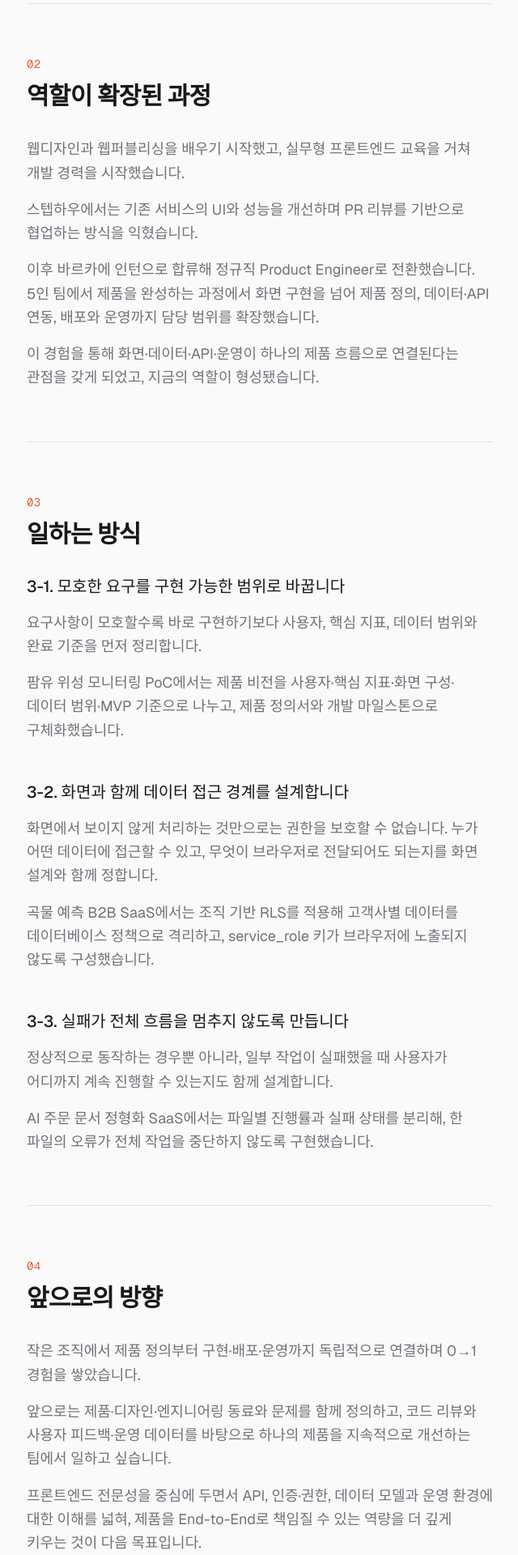
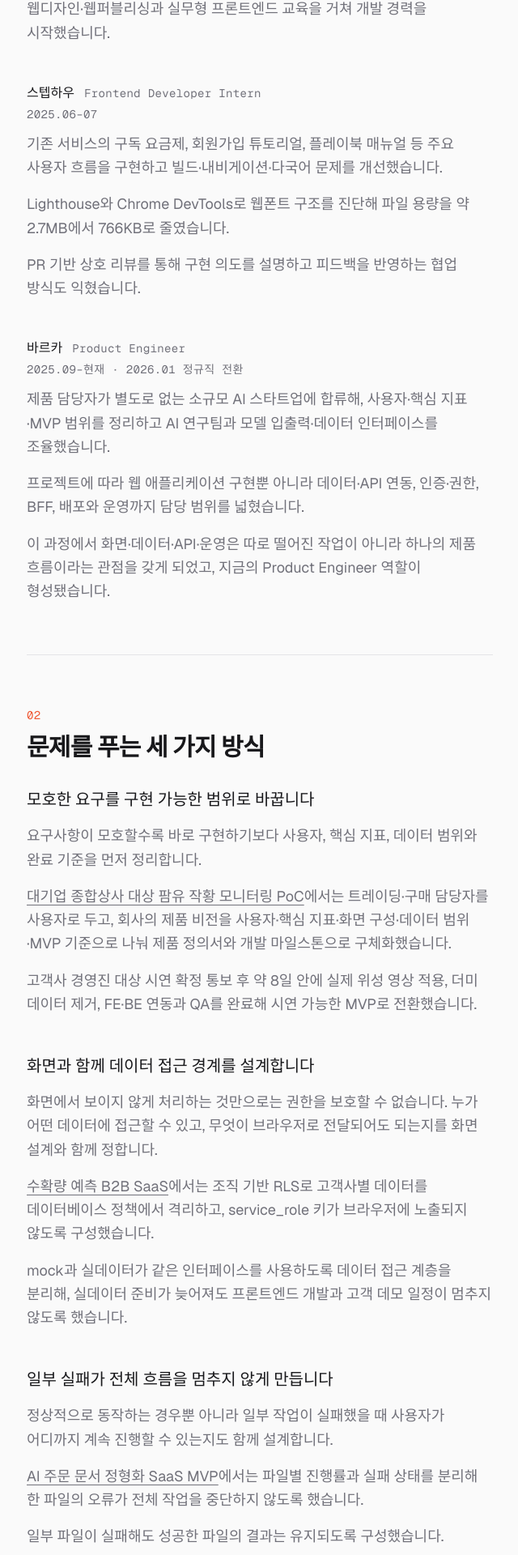
Before and after one commit to Koi-0/koi-dev, a Next.js app: page /about in a window 1280 px wide. Shown: the part 595-2515 px from the top of the page at 81% size, without its empty margins (319-959 px from the left). Built offline with nearby package versions, Linux system fonts and the light colour scheme.

Commit message:
feat: About 페이지 개편 - Hero 통합·3섹션 재편·프로젝트 본문 링크·SEO 메타데이터 정비

```diff
--- a/src/app/about/page.tsx
+++ b/src/app/about/page.tsx
@@ -1,14 +1,26 @@
 import Link from "next/link";
 import type { Metadata } from "next";
 
+const description =
+  "제품 문제를 실제 동작하는 서비스로 연결하는 Product Engineer 전우영입니다. 역할이 확장된 과정과 문제를 푸는 세 가지 방식을 소개합니다.";
+
 export const metadata: Metadata = {
   title: "About",
-  description: "KOI 소개 — 개발자로서 걸어온 길과 관심사.",
+  description,
   alternates: { canonical: "/about" },
+  openGraph: {
+    title: "About | KOI",
+    description,
+    url: "https://koi-dev.vercel.app/about",
+    type: "profile",
+  },
 };
 
 const linkRowClass =
   "group flex items-baseline justify-between gap-4 border-b border-border py-5 transition-colors hover:border-accent";
+
+const inlineLinkClass =
+  "underline underline-offset-4 transition-colors hover:text-accent";
 
 export default function AboutPage() {
   return (
@@ -17,78 +29,117 @@ export default function AboutPage() {
         <header>
           <p className="font-mono text-sm tracking-wide text-accent">About</p>
           <h1 className="mt-3 break-keep text-3xl font-semibold tracking-tight sm:text-4xl">
-            소개
+            제품 문제를 실제 동작하는 서비스로 연결합니다.
           </h1>
+          <p className="mt-8 break-keep text-lg leading-relaxed text-muted">
+            React·Next.js·TypeScript를 주력 기술로 사용하며, 모호한 요구사항을
+            사용자 흐름과 시스템 경계로 구체화하고 구현·배포·운영까지 연결하는{" "}
+            <span className="whitespace-nowrap">Product Engineer</span>,
+            전우영입니다.
+          </p>
+          <p className="mt-4 break-keep text-lg leading-relaxed text-muted">
+            기능 단위의 구현에 그치지 않고, 제품이 실제로 사용되고 운영되기까지
+            비어 있는 문제를 찾아 끝까지 해결하는 데 강점이 있습니다.
+          </p>
         </header>
 
         <section className="mt-16 border-t border-border pt-16">
           <p className="font-mono text-sm tracking-wide text-accent">01</p>
           <h2 className="mt-3 break-keep text-2xl font-semibold tracking-tight sm:text-3xl">
-            제품 문제를 실제 동작하는 서비스로 연결합니다.
+            프론트엔드에서 제품 전체 흐름으로
           </h2>
           <p className="mt-8 break-keep text-lg leading-relaxed text-muted">
-            전우영입니다.
+            웹디자인·웹퍼블리싱과 실무형 프론트엔드 교육을 거쳐 개발 경력을
+            시작했습니다.
           </p>
-          <p className="mt-4 break-keep text-lg leading-relaxed text-muted">
-            React·Next.js·TypeScript를 가장 강한 기술 기반으로 삼아, 사용자
-            흐름과 시스템 경계를 구체화하고 구현·배포·운영까지 연결하는 Product
-            Engineer로 일하고 있습니다.
-          </p>
-          <p className="mt-4 break-keep text-lg leading-relaxed text-muted">
-            모호한 요구사항을 실제 사용 가능한 제품으로 만드는 과정에 강점이
-            있습니다.
-          </p>
+
+          <div className="mt-12">
+            <div className="flex flex-col gap-1 sm:flex-row sm:items-baseline sm:gap-3">
+              <p className="break-keep font-medium text-foreground">스텝하우</p>
+              <p className="break-keep font-mono text-sm tracking-wide text-muted">
+                Frontend Developer Intern
+              </p>
+            </div>
+            <p className="mt-1 break-keep font-mono text-sm tracking-wide text-muted">
+              2025.06–07
+            </p>
+            <p className="mt-3 break-keep text-lg leading-relaxed text-muted">
+              기존 서비스의 구독 요금제, 회원가입 튜토리얼, 플레이북 매뉴얼 등
+              주요 사용자 흐름을 구현하고 빌드·내비게이션·다국어 문제를
+              개선했습니다.
+            </p>
+            <p className="mt-4 break-keep text-lg leading-relaxed text-muted">
+              Lighthouse와 Chrome DevTools로 웹폰트 구조를 진단해 파일 용량을 약
+              2.7MB에서 766KB로 줄였습니다.
+            </p>
+            <p className="mt-4 break-keep text-lg leading-relaxed text-muted">
+              PR 기반 상호 리뷰를 통해 구현 의도를 설명하고 피드백을 반영하는
+              협업 방식도 익혔습니다.
+            </p>
+          </div>
+
+          <div className="mt-12">
+            <div className="flex flex-col gap-1 sm:flex-row sm:items-baseline sm:gap-3">
+              <p className="break-keep font-medium text-foreground">바르카</p>
+              <p className="break-keep font-mono text-sm tracking-wide text-muted">
+                Product Engineer
+              </p>
+            </div>
+            <p className="mt-1 break-keep font-mono text-sm tracking-wide text-muted">
+              2025.09–현재 · 2026.01 정규직 전환
+            </p>
+            <p className="mt-3 break-keep text-lg leading-relaxed text-muted">
+              제품 담당자가 별도로 없는 소규모 AI 스타트업에 합류해, 사용자·핵심
+              지표·MVP 범위를 정리하고 AI 연구팀과 모델 입출력·데이터
+              인터페이스를 조율했습니다.
+            </p>
+            <p className="mt-4 break-keep text-lg leading-relaxed text-muted">
+              프로젝트에 따라 웹 애플리케이션 구현뿐 아니라 데이터·API 연동,
+              인증·권한, BFF, 배포와 운영까지 담당 범위를 넓혔습니다.
+            </p>
+            <p className="mt-4 break-keep text-lg leading-relaxed text-muted">
+              이 과정에서 화면·데이터·API·운영은 따로 떨어진 작업이 아니라
+              하나의 제품 흐름이라는 관점을 갖게 되었고, 지금의 Product Engineer
+              역할이 형성됐습니다.
+            </p>
+          </div>
         </section>
 
         <section className="mt-16 border-t border-border pt-16">
           <p className="font-mono text-sm tracking-wide text-accent">02</p>
           <h2 className="mt-3 break-keep text-2xl font-semibold tracking-tight sm:text-3xl">
-            역할이 확장된 과정
-          </h2>
-          <p className="mt-8 break-keep text-lg leading-relaxed text-muted">
-            웹디자인과 웹퍼블리싱을 배우기 시작했고, 실무형 프론트엔드 교육을
-            거쳐 개발 경력을 시작했습니다.
-          </p>
-          <p className="mt-4 break-keep text-lg leading-relaxed text-muted">
-            스텝하우에서는 기존 서비스의 UI와 성능을 개선하며 PR 리뷰를 기반으로
-            협업하는 방식을 익혔습니다.
-          </p>
-          <p className="mt-4 break-keep text-lg leading-relaxed text-muted">
-            이후 바르카에 인턴으로 합류해 정규직 Product Engineer로
-            전환했습니다. 5인 팀에서 제품을 완성하는 과정에서 화면 구현을 넘어
-            제품 정의, 데이터·API 연동, 배포와 운영까지 담당 범위를
-            확장했습니다.
-          </p>
-          <p className="mt-4 break-keep text-lg leading-relaxed text-muted">
-            이 경험을 통해 화면·데이터·API·운영이 하나의 제품 흐름으로
-            연결된다는 관점을 갖게 되었고, 지금의 역할이 형성됐습니다.
-          </p>
-        </section>
-
-        <section className="mt-16 border-t border-border pt-16">
-          <p className="font-mono text-sm tracking-wide text-accent">03</p>
-          <h2 className="mt-3 break-keep text-2xl font-semibold tracking-tight sm:text-3xl">
-            일하는 방식
+            문제를 푸는 세 가지 방식
           </h2>
 
           <div className="mt-8">
             <h3 className="break-keep text-xl font-medium">
-              3-1. 모호한 요구를 구현 가능한 범위로 바꿉니다
+              모호한 요구를 구현 가능한 범위로 바꿉니다
             </h3>
             <p className="mt-4 break-keep text-lg leading-relaxed text-muted">
               요구사항이 모호할수록 바로 구현하기보다 사용자, 핵심 지표, 데이터
               범위와 완료 기준을 먼저 정리합니다.
             </p>
             <p className="mt-4 break-keep text-lg leading-relaxed text-muted">
-              팜유 위성 모니터링 PoC에서는 제품 비전을 사용자·핵심 지표·화면
-              구성·데이터 범위·MVP 기준으로 나누고, 제품 정의서와 개발
-              마일스톤으로 구체화했습니다.
+              <Link
+                href="/projects/palm-monitoring-poc"
+                className={inlineLinkClass}
+              >
+                대기업 종합상사 대상 팜유 작황 모니터링 PoC
+              </Link>
+              {
+                "에서는 트레이딩·구매 담당자를 사용자로 두고, 회사의 제품 비전을 사용자·핵심 지표·화면 구성·데이터 범위·MVP 기준으로 나눠 제품 정의서와 개발 마일스톤으로 구체화했습니다."
+              }
+            </p>
+            <p className="mt-4 break-keep text-lg leading-relaxed text-muted">
+              고객사 경영진 대상 시연 확정 통보 후 약 8일 안에 실제 위성 영상
+              적용, 더미 데이터 제거, FE·BE 연동과 QA를 완료해 시연 가능한 MVP로
+              전환했습니다.
             </p>
           </div>
 
           <div className="mt-12">
             <h3 className="break-keep text-xl font-medium">
-              3-2. 화면과 함께 데이터 접근 경계를 설계합니다
+              화면과 함께 데이터 접근 경계를 설계합니다
             </h3>
             <p className="mt-4 break-keep text-lg leading-relaxed text-muted">
               화면에서 보이지 않게 처리하는 것만으로는 권한을 보호할 수
@@ -96,55 +147,69 @@ export default function AboutPage() {
               전달되어도 되는지를 화면 설계와 함께 정합니다.
             </p>
             <p className="mt-4 break-keep text-lg leading-relaxed text-muted">
-              곡물 예측 B2B SaaS에서는 조직 기반 RLS를 적용해 고객사별 데이터를
-              데이터베이스 정책으로 격리하고, service_role 키가 브라우저에
-              노출되지 않도록 구성했습니다.
+              <Link href="/projects" className={inlineLinkClass}>
+                수확량 예측 B2B SaaS
+              </Link>
+              {
+                "에서는 조직 기반 RLS로 고객사별 데이터를 데이터베이스 정책에서 격리하고, service_role 키가 브라우저에 노출되지 않도록 구성했습니다."
+              }
+            </p>
+            <p className="mt-4 break-keep text-lg leading-relaxed text-muted">
+              mock과 실데이터가 같은 인터페이스를 사용하도록 데이터 접근 계층을
+              분리해, 실데이터 준비가 늦어져도 프론트엔드 개발과 고객 데모
+              일정이 멈추지 않도록 했습니다.
             </p>
           </div>
 
           <div className="mt-12">
             <h3 className="break-keep text-xl font-medium">
-              3-3. 실패가 전체 흐름을 멈추지 않도록 만듭니다
+              일부 실패가 전체 흐름을 멈추지 않게 만듭니다
             </h3>
             <p className="mt-4 break-keep text-lg leading-relaxed text-muted">
-              정상적으로 동작하는 경우뿐 아니라, 일부 작업이 실패했을 때
-              사용자가 어디까지 계속 진행할 수 있는지도 함께 설계합니다.
+              정상적으로 동작하는 경우뿐 아니라 일부 작업이 실패했을 때 사용자가
+              어디까지 계속 진행할 수 있는지도 함께 설계합니다.
             </p>
             <p className="mt-4 break-keep text-lg leading-relaxed text-muted">
-              AI 주문 문서 정형화 SaaS에서는 파일별 진행률과 실패 상태를 분리해,
-              한 파일의 오류가 전체 작업을 중단하지 않도록 구현했습니다.
+              <Link href="/projects" className={inlineLinkClass}>
+                AI 주문 문서 정형화 SaaS MVP
+              </Link>
+              {
+                "에서는 파일별 진행률과 실패 상태를 분리해 한 파일의 오류가 전체 작업을 중단하지 않도록 했습니다."
+              }
+            </p>
+            <p className="mt-4 break-keep text-lg leading-relaxed text-muted">
+              일부 파일이 실패해도 성공한 파일의 결과는 유지되도록 구성했습니다.
             </p>
           </div>
         </section>
 
         <section className="mt-16 border-t border-border pt-16">
-          <p className="font-mono text-sm tracking-wide text-accent">04</p>
+          <p className="font-mono text-sm tracking-wide text-accent">03</p>
           <h2 className="mt-3 break-keep text-2xl font-semibold tracking-tight sm:text-3xl">
-            앞으로의 방향
+            함께 하나의 제품을 오래 개선하는 팀
           </h2>
           <p className="mt-8 break-keep text-lg leading-relaxed text-muted">
-            작은 조직에서 제품 정의부터 구현·배포·운영까지 독립적으로 연결하며
-            0→1 경험을 쌓았습니다.
+            앞으로는 제품·디자인·엔지니어링 동료와 문제를 함께 정의하고, 하나의
+            제품을 오래 개선하는 환경에서 일하고 싶습니다.
           </p>
           <p className="mt-4 break-keep text-lg leading-relaxed text-muted">
-            앞으로는 제품·디자인·엔지니어링 동료와 문제를 함께 정의하고, 코드
-            리뷰와 사용자 피드백·운영 데이터를 바탕으로 하나의 제품을 지속적으로
-            개선하는 팀에서 일하고 싶습니다.
+            코드 리뷰와 사용자 피드백, 운영 데이터를 바탕으로 가설을 검증하고
+            다음 이터레이션으로 연결하는 팀을 찾고 있습니다.
           </p>
           <p className="mt-4 break-keep text-lg leading-relaxed text-muted">
-            프론트엔드 전문성을 중심에 두면서 API, 인증·권한, 데이터 모델과 운영
-            환경에 대한 이해를 넓혀, 제품을 End-to-End로 책임질 수 있는 역량을
-            더 깊게 키우는 것이 다음 목표입니다.
+            프론트엔드 전문성을 중심에 두되 API·인증·권한·데이터 모델·운영
+            환경까지 이해하며, 제품을 End-to-End로 책임지는 역량을 더 깊게
+            키워가고자 합니다.
           </p>
 
-          <nav aria-label="링크" className="mt-12 border-t border-border">
+          <nav aria-label="주요 링크" className="mt-12 border-t border-border">
             <Link href="/projects" className={linkRowClass}>
               <span className="flex flex-col gap-1 sm:flex-row sm:items-baseline sm:gap-3">
                 <span className="text-xl font-medium transition-colors duration-200 group-hover:text-accent">
                   Projects
                 </span>
                 <span className="break-keep text-sm text-muted">
-                  문제와 판단으로 정리한 제품 개발 경험
+                  제품별 문제와 판단, 구현 결과
                 </span>
               </span>
               <span
@@ -160,7 +225,7 @@ export default function AboutPage() {
                   Blog
                 </span>
                 <span className="break-keep text-sm text-muted">
-                  개발하며 검증하고 남긴 기록
+                  기술적 선택과 검증 과정을 정리한 기록
                 </span>
               </span>
               <span
--- a/src/app/sitemap.ts
+++ b/src/app/sitemap.ts
@@ -32,6 +32,12 @@ export default async function sitemap(): Promise<MetadataRoute.Sitemap> {
       changeFrequency: "monthly",
       priority: 0.6,
     },
+    {
+      url: `${BASE_URL}/projects/palm-monitoring-poc`,
+      lastModified: new Date(),
+      changeFrequency: "monthly",
+      priority: 0.6,
+    },
   ];
 
   // Plain anon client (no session): RLS returns only published posts.
```
Also changed, not shown: public/llms.txt.
